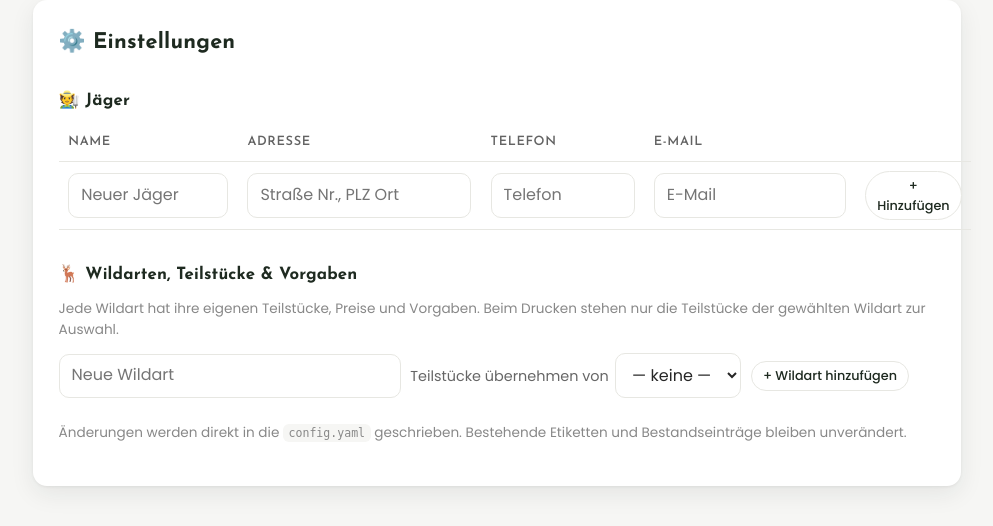
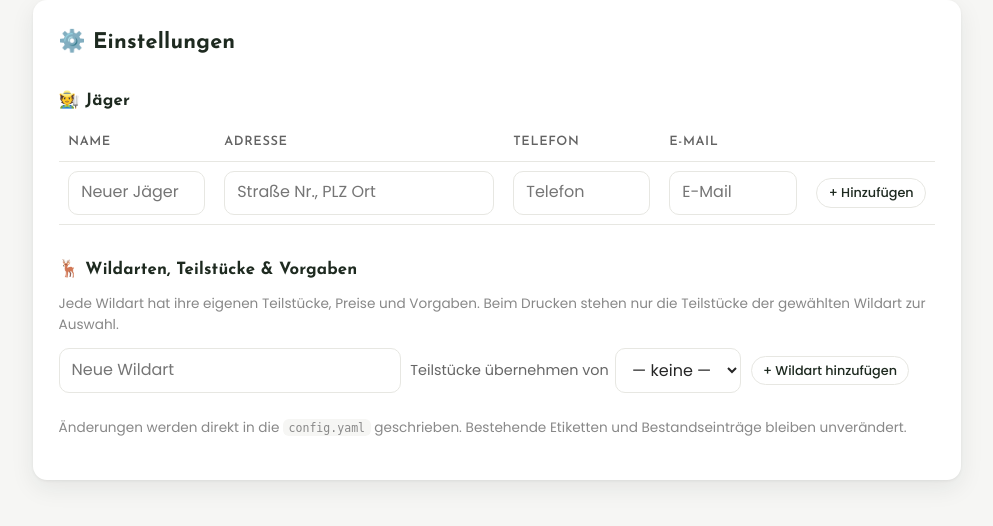
Before and after one commit to mlorenzsm/gamecooler, a FastAPI app: page /settings in a window 1280 px wide. Shown: the part 76-602 px from the top of the page, without its empty margins (143-1136 px from the left). Run offline with FastAPI, Linux system fonts and the light colour scheme; parts of the project's set-up code (start-up, migrations or seed data) failed here and were passed over.

Commit message:
Keep the settings tables inside the card
The hunter and part tables were wider than the 960px card and ran past its
right edge on a desktop screen: fixed input widths plus a "Speichern" and a
"✕" button per row.

- .table-scroll now applies at every width, not only on phones, so a table
  that still doesn't fit scrolls inside the card instead of overflowing it.
- Inputs size to their column instead of fixed rem widths.
- The per-row save button is an icon (💾, "Speichern" as tooltip), and the
  part table headers are shorter.
- The presets table uses the full width, so long presets aren't cut off.

Checked in a browser at 1440, 1100, 820 and 390px: no table crosses the card
edge; on the phone they scroll sideways inside the card as before.

Co-Authored-By: Claude Code <noreply@anthropic.com>

```diff
--- a/app/templates/base.html
+++ b/app/templates/base.html
@@ -135,6 +135,10 @@
     .dry-run { background: #fdf3d7; color: #6b5200; border-left: 4px solid var(--amber); padding: 0.7rem 1rem; border-radius: 10px; margin-bottom: 1.2rem; }
 
     table { border-collapse: collapse; width: 100%; font-size: 0.9rem; }
+    /* Tabellen mit Eingabefeldern sind oft breiter als die Karte. Ohne das
+       ragen sie über deren Rand hinaus; so scrollen sie innerhalb der Karte.
+       Gilt auf jeder Breite, nicht nur am Telefon. */
+    .table-scroll { overflow-x: auto; -webkit-overflow-scrolling: touch; max-width: 100%; }
     th { font-family: 'Josefin Sans', sans-serif; font-weight: 600; font-size: 0.8rem; text-transform: uppercase; letter-spacing: 0.05em; color: var(--muted); }
     th, td { text-align: left; padding: 0.55rem 0.6rem; border-bottom: 1px solid var(--line); }
     tr:hover > td { background: rgba(55,133,55,0.04); }
@@ -340,8 +344,6 @@
       }
       table.inventory td:last-child form { display: inline; }
 
-      /* Die Bildlaufleiste für Tabellen, die keine Karten werden sollen */
-      .table-scroll { overflow-x: auto; -webkit-overflow-scrolling: touch; }
 
       /* Summenzeile: kein Kartenrahmen, rechtsbündig wie am Desktop. */
       table.responsive tr.total-row {
--- a/app/templates/settings.html
+++ b/app/templates/settings.html
@@ -12,30 +12,30 @@
 <form method="post" action="/settings/hunters" id="hunter-new"></form>
 <div class="table-scroll">
 <table>
-  <tr><th>Name</th><th>Adresse</th><th>Telefon</th><th>E-Mail</th><th></th></tr>
+  <tr><th style="width:18%">Name</th><th style="width:34%">Adresse</th><th style="width:18%">Telefon</th><th>E-Mail</th><th></th></tr>
   {% for h in config.hunters %}
   {% set f = 'hunter-' ~ loop.index %}
   <tr>
     <td>
       <input type="hidden" name="original_name" value="{{ h.name }}" form="{{ f }}">
-      <input name="name" required value="{{ h.name }}" form="{{ f }}" style="width:10rem">
+      <input name="name" required value="{{ h.name }}" form="{{ f }}" style="width:100%; min-width:7rem">
     </td>
-    <td><input name="address" required value="{{ h.address }}" form="{{ f }}" style="width:14rem"></td>
-    <td><input name="phone" value="{{ h.phone }}" form="{{ f }}" style="width:9rem"></td>
-    <td><input name="email" value="{{ h.email }}" form="{{ f }}" style="width:12rem"></td>
-    <td style="white-space:nowrap;">
-      <button class="small" type="submit" form="{{ f }}">Speichern</button>
+    <td><input name="address" required value="{{ h.address }}" form="{{ f }}" style="width:100%; min-width:9rem"></td>
+    <td><input name="phone" value="{{ h.phone }}" form="{{ f }}" style="width:100%; min-width:7rem"></td>
+    <td><input name="email" value="{{ h.email }}" form="{{ f }}" style="width:100%; min-width:8rem"></td>
+    <td class="row-actions">
+      <button class="small" type="submit" form="{{ f }}" title="Speichern">💾</button>
       <button class="small" type="submit" form="{{ f }}" formaction="/settings/hunters/delete" formnovalidate
               onclick="return confirm('Jäger „{{ h.name }}“ löschen?')">✕</button>
     </td>
   </tr>
   {% endfor %}
   <tr>
-    <td><input name="name" required placeholder="Neuer Jäger" form="hunter-new" style="width:10rem"></td>
-    <td><input name="address" required placeholder="Straße Nr., PLZ Ort" form="hunter-new" style="width:14rem"></td>
-    <td><input name="phone" placeholder="Telefon" form="hunter-new" style="width:9rem"></td>
-    <td><input name="email" placeholder="E-Mail" form="hunter-new" style="width:12rem"></td>
-    <td><button class="small" type="submit" form="hunter-new">+ Hinzufügen</button></td>
+    <td><input name="name" required placeholder="Neuer Jäger" form="hunter-new" style="width:100%; min-width:7rem"></td>
+    <td><input name="address" required placeholder="Straße Nr., PLZ Ort" form="hunter-new" style="width:100%; min-width:9rem"></td>
+    <td><input name="phone" placeholder="Telefon" form="hunter-new" style="width:100%; min-width:7rem"></td>
+    <td><input name="email" placeholder="E-Mail" form="hunter-new" style="width:100%; min-width:8rem"></td>
+    <td class="row-actions"><button class="small" type="submit" form="hunter-new">+ Hinzufügen</button></td>
   </tr>
 </table>
 </div>
@@ -76,9 +76,9 @@
   </form>
   <h4>{{ '🥩' if kind == 'cut' else '🌭' }} {{ heading }}</h4>
   <div class="table-scroll">
-  <table class="parts-table" style="max-width:64rem;">
+  <table class="parts-table">
     <thead>
-      <tr><th></th><th>Name</th><th class="num">Preis/kg (€)</th><th class="num">Standardgewicht (kg)</th><th>Zutaten (klein auf dem Etikett)</th><th></th></tr>
+      <tr><th></th><th>Name</th><th class="num">€/kg</th><th class="num">Std.-Gewicht (kg)</th><th>Zutaten</th><th></th></tr>
     </thead>
     {# empty price = part printed without any price on the label #}
     <tbody class="part-list" data-species="{{ sp.name }}" data-kind="{{ kind }}">
@@ -88,18 +88,18 @@
       <td class="drag-handle" title="Ziehen, um zu verschieben">⠿</td>
       <td>
         <input type="hidden" name="original_name" value="{{ name }}" form="{{ f }}">
-        <input name="name" required value="{{ name }}" form="{{ f }}" style="width:11rem">
+        <input name="name" required value="{{ name }}" form="{{ f }}" style="width:100%; min-width:8rem">
       </td>
       <td class="num"><input name="price" inputmode="decimal" pattern="[0-9]+([.,][0-9]+)?"
                              value="{{ p.price | de if p.price is not none else '' }}"
-                             placeholder="–" form="{{ f }}" style="width:6rem; text-align:right;"></td>
+                             placeholder="–" form="{{ f }}" style="width:5.5rem; text-align:right;"></td>
       <td class="num"><input name="weight_kg" inputmode="decimal" pattern="[0-9]+([.,][0-9]+)?"
                              value="{{ p.weight_kg | de(3) if p.weight_kg is not none else '' }}"
-                             placeholder="–" form="{{ f }}" style="width:6rem; text-align:right;"></td>
+                             placeholder="–" form="{{ f }}" style="width:5.5rem; text-align:right;"></td>
       <td><textarea name="ingredients" rows="1" placeholder="–" form="{{ f }}"
-                    style="width:18rem; min-height:2.2rem; resize:vertical;">{{ p.ingredients or '' }}</textarea></td>
-      <td style="white-space:nowrap;">
-        <button class="small" type="submit" form="{{ f }}">Speichern</button>
+                    style="width:100%; min-width:9rem; min-height:2.2rem; resize:vertical;">{{ p.ingredients or '' }}</textarea></td>
+      <td class="row-actions">
+        <button class="small" type="submit" form="{{ f }}" title="Speichern">💾</button>
         <button class="small" type="submit" form="{{ f }}" formaction="/settings/parts/delete" formnovalidate
                 onclick="return confirm('„{{ name }}“ bei {{ sp.name }} löschen?')">✕</button>
       </td>
@@ -112,14 +112,14 @@
     <tfoot>
     <tr>
       <td></td>
-      <td><input name="name" required placeholder="{{ 'Neues Teilstück' if kind == 'cut' else 'Neue Zubereitung' }}" form="part-{{ si }}-new-{{ kind }}" style="width:11rem"></td>
+      <td><input name="name" required placeholder="{{ 'Neues Teilstück' if kind == 'cut' else 'Neue Zubereitung' }}" form="part-{{ si }}-new-{{ kind }}" style="width:100%; min-width:8rem"></td>
       <td class="num"><input name="price" inputmode="decimal" pattern="[0-9]+([.,][0-9]+)?"
-                             placeholder="–" form="part-{{ si }}-new-{{ kind }}" style="width:6rem; text-align:right;"></td>
+                             placeholder="–" form="part-{{ si }}-new-{{ kind }}" style="width:5.5rem; text-align:right;"></td>
       <td class="num"><input name="weight_kg" inputmode="decimal" pattern="[0-9]+([.,][0-9]+)?"
-                             placeholder="optional" form="part-{{ si }}-new-{{ kind }}" style="width:6rem; text-align:right;"></td>
+                             placeholder="optional" form="part-{{ si }}-new-{{ kind }}" style="width:5.5rem; text-align:right;"></td>
       <td><textarea name="ingredients" rows="1" placeholder="optional" form="part-{{ si }}-new-{{ kind }}"
-                    style="width:18rem; min-height:2.2rem; resize:vertical;"></textarea></td>
-      <td><button class="small" type="submit" form="part-{{ si }}-new-{{ kind }}">+ Hinzufügen</button></td>
+                    style="width:100%; min-width:9rem; min-height:2.2rem; resize:vertical;"></textarea></td>
+      <td class="row-actions"><button class="small" type="submit" form="part-{{ si }}-new-{{ kind }}">+ Hinzufügen</button></td>
     </tr>
     </tfoot>
   </table>
@@ -137,32 +137,32 @@
   </form>
   <h4>📋 Vorgaben (Sammeldruck)</h4>
   <div class="table-scroll">
-  <table style="max-width:45rem;">
+  <table class="presets-table">
     {% for preset in sp.presets %}
     {% set f = 'preset-' ~ si ~ '-' ~ loop.index %}
     <tr>
       <td>
         <input type="hidden" name="original_name" value="{{ preset.name }}" form="{{ f }}">
-        <input name="name" required value="{{ preset.name }}" form="{{ f }}" style="width:10rem">
+        <input name="name" required value="{{ preset.name }}" form="{{ f }}" style="width:100%; min-width:8rem">
       </td>
       <td>
-        <textarea name="items_text" required rows="2" style="width:100%;"
+        <textarea name="items_text" required rows="2" style="width:100%; min-height:2.6rem; resize:vertical;"
                   placeholder="z. B. 2x Keule, 1x Rücken, 6x Hackfleisch" form="{{ f }}">{{ preset | preset_text }}</textarea>
       </td>
-      <td style="white-space:nowrap;">
-        <button class="small" type="submit" form="{{ f }}">Speichern</button>
+      <td class="row-actions">
+        <button class="small" type="submit" form="{{ f }}" title="Speichern">💾</button>
         <button class="small" type="submit" form="{{ f }}" formaction="/settings/presets/delete" formnovalidate
                 onclick="return confirm('Vorgabe „{{ preset.name }}“ bei {{ sp.name }} löschen?')">✕</button>
       </td>
     </tr>
     {% endfor %}
     <tr>
-      <td><input name="name" required placeholder="Name, z. B. {{ sp.name }} komplett" form="preset-{{ si }}-new" style="width:10rem"></td>
+      <td><input name="name" required placeholder="Name, z. B. {{ sp.name }} komplett" form="preset-{{ si }}-new" style="width:100%; min-width:8rem"></td>
       <td>
-        <textarea name="items_text" required rows="2" style="width:100%;"
+        <textarea name="items_text" required rows="2" style="width:100%; min-height:2.6rem; resize:vertical;"
                   placeholder="z. B. 2x Keule, 1x Rücken, 6x Hackfleisch" form="preset-{{ si }}-new"></textarea>
       </td>
-      <td><button class="small" type="submit" form="preset-{{ si }}-new">+ Hinzufügen</button></td>
+      <td class="row-actions"><button class="small" type="submit" form="preset-{{ si }}-new">+ Hinzufügen</button></td>
     </tr>
   </table>
   </div>
@@ -332,6 +332,9 @@
   .species-block[open] > summary { margin-bottom: 0.4rem; }
   .species-meta { color: #888; font-size: 0.85rem; margin-left: 0.6rem; }
   .species-block h4 { margin: 1rem 0 0.4rem; }
+  td.row-actions { white-space: nowrap; width: 1%; }
+  table.presets-table td:first-child { width: 28%; }
+  td.row-actions button + button { margin-left: 0.3rem; }
   .species-new { display: flex; gap: 0.6rem; flex-wrap: wrap; align-items: center; margin-top: 0.6rem; }
   .drag-handle { cursor: grab; color: #aaa; font-size: 1.2rem; padding: 0 0.4rem; user-select: none; touch-action: none; }
   .drag-handle:hover { color: #555; }
```
